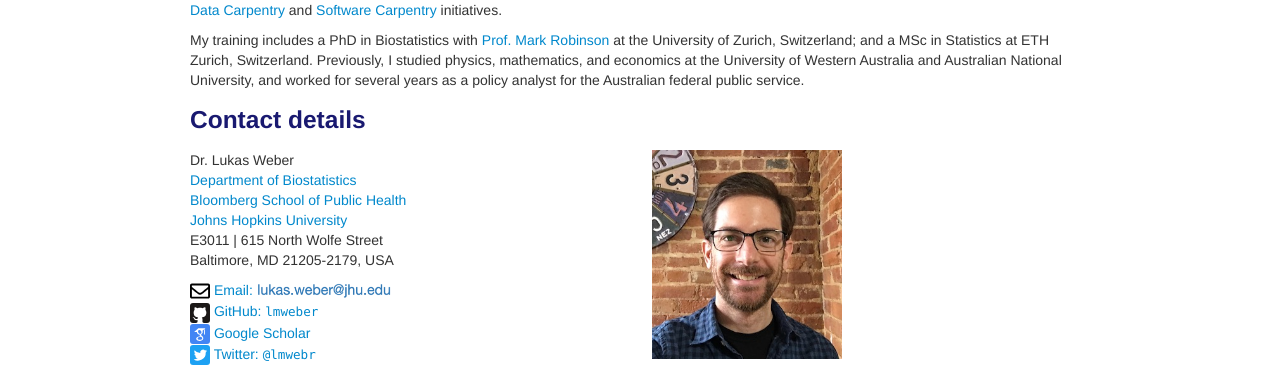
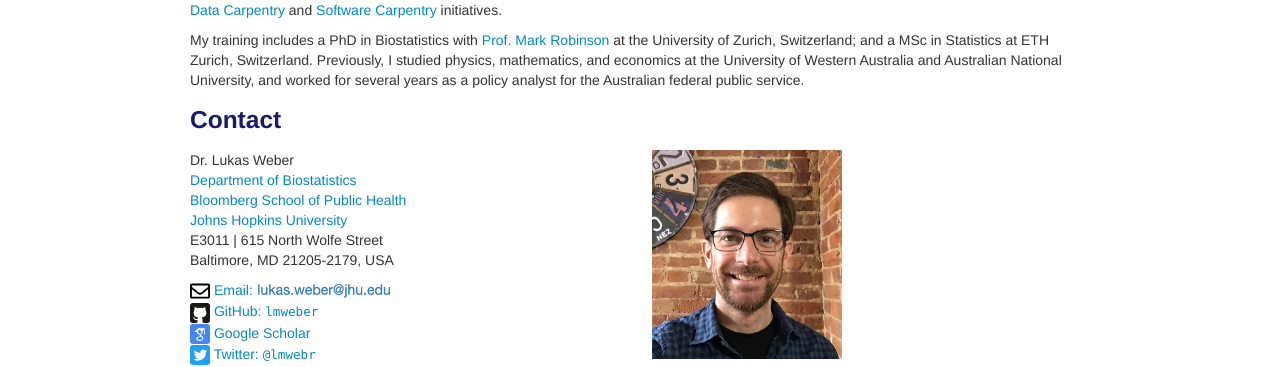
Before and after one commit to lmweber/lmweber.github.io, a Jekyll site: the page built from index.md, in a window 1280 px wide. Shown: the part 372-739 px from the top of the page. Built offline with Jekyll 4.4.1, drawn with Linux system fonts in a browser that asks for light colours.

Commit message:
headings

```diff
--- a/index.md
+++ b/index.md
@@ -16,7 +16,7 @@ My training includes a PhD in Biostatistics with [Prof. Mark Robinson](https://r
 
 
 
-### Contact details
+### Contact
 
 <div class="row-fluid" markdown="1">
 <div class="span6" markdown="1">
```
